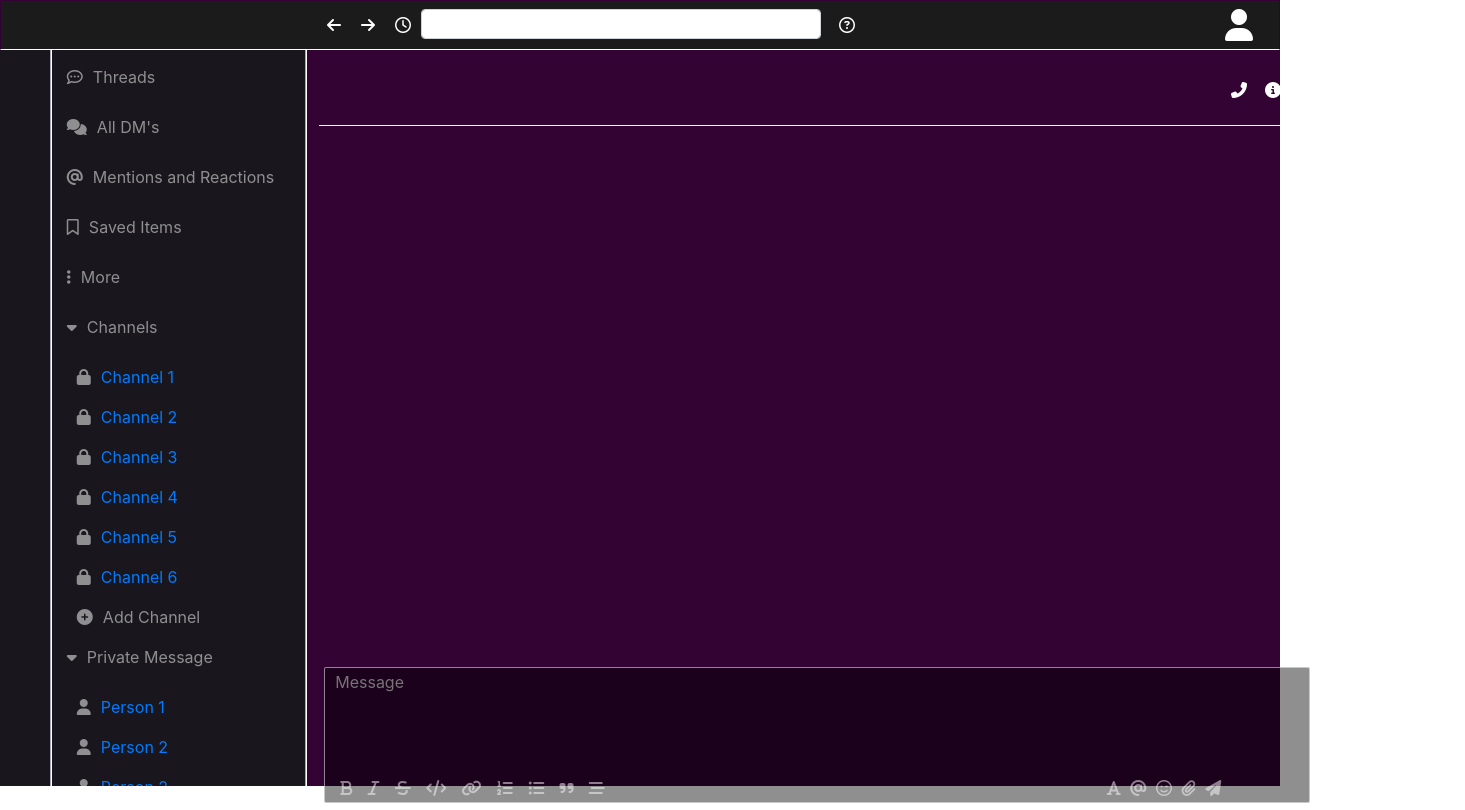
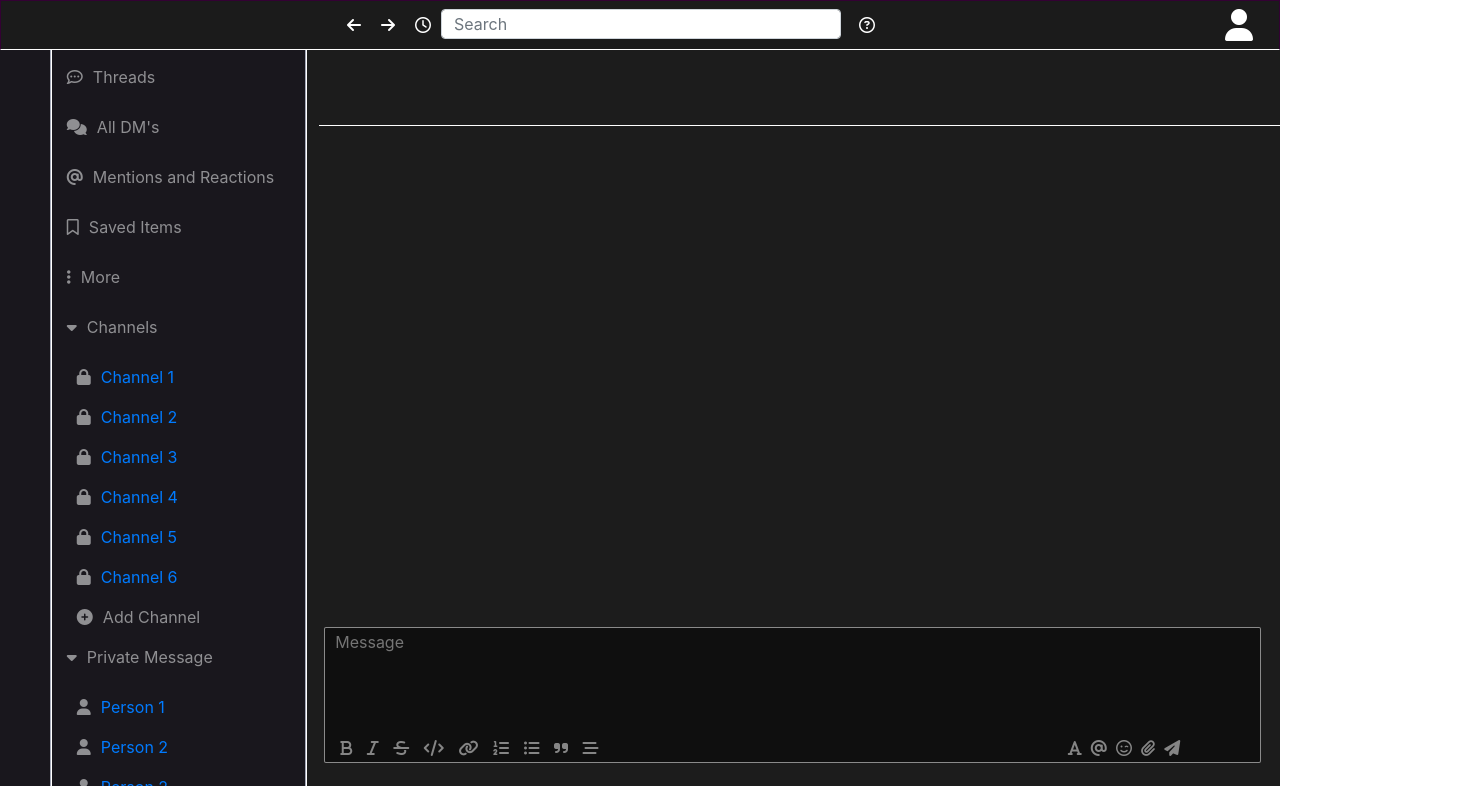
Before and after one commit to Thoosiraja/slack-demo, an Angular app: page / in a window 1280 px wide. Shown: the whole page, 1465 px wide, since content can reach past the window. Built offline with nearby package versions, Linux system fonts and the light colour scheme.

Commit message:
maincomponent bg color darkened

```diff
--- a/src/app/app.component.css
+++ b/src/app/app.component.css
@@ -39,7 +39,7 @@
     margin-left: 1px;
     height: 92vh;
     width: 76%;
-    background-color: rgb(20%, 1%, 20%);
+    background-color: #1C1C1C;
     color: white;
     padding: 10px;
 }
--- a/src/app/main-component/main-component.component.css
+++ b/src/app/main-component/main-component.component.css
@@ -10,6 +10,7 @@
     padding: 2vh;
     display: flex;
     border-bottom: 1px solid white;
+    width: 115%;
 }
 .header > .convoName{
     width: 92vw;
@@ -22,10 +23,10 @@
     cursor: pointer;
 }
 .conversation {
-    height: 67vh;
+    height: 62vh;
 }
 .input-box{
-    height: auto;
+    width:74vw;
     padding:5px;
 
 }
--- a/src/app/navbar/navbar.component.css
+++ b/src/app/navbar/navbar.component.css
@@ -48,7 +48,7 @@
 }
 
  .center {
-    margin-left: 300px;
+    margin-left: 25vw;
 }
 
 .nav-item > .searchbar {
--- a/src/app/navbar/navbar.component.html
+++ b/src/app/navbar/navbar.component.html
@@ -8,7 +8,7 @@
             <i class="far fa-clock navbar-text" data-toggle="tooltip" data-placement="top" title="history"></i>
           </li>
           <li class="nav-item">
-            <button class="form-control mr-sm-2 searchbar"></button>
+            <input placeholder="Search" class="form-control mr-sm-2 searchbar" />
           </li>
           <li class="nav-item">
             <i class="far fa-question-circle navbar-text" data-toggle="tooltip" data-placement="top" title="Help"></i>
```
